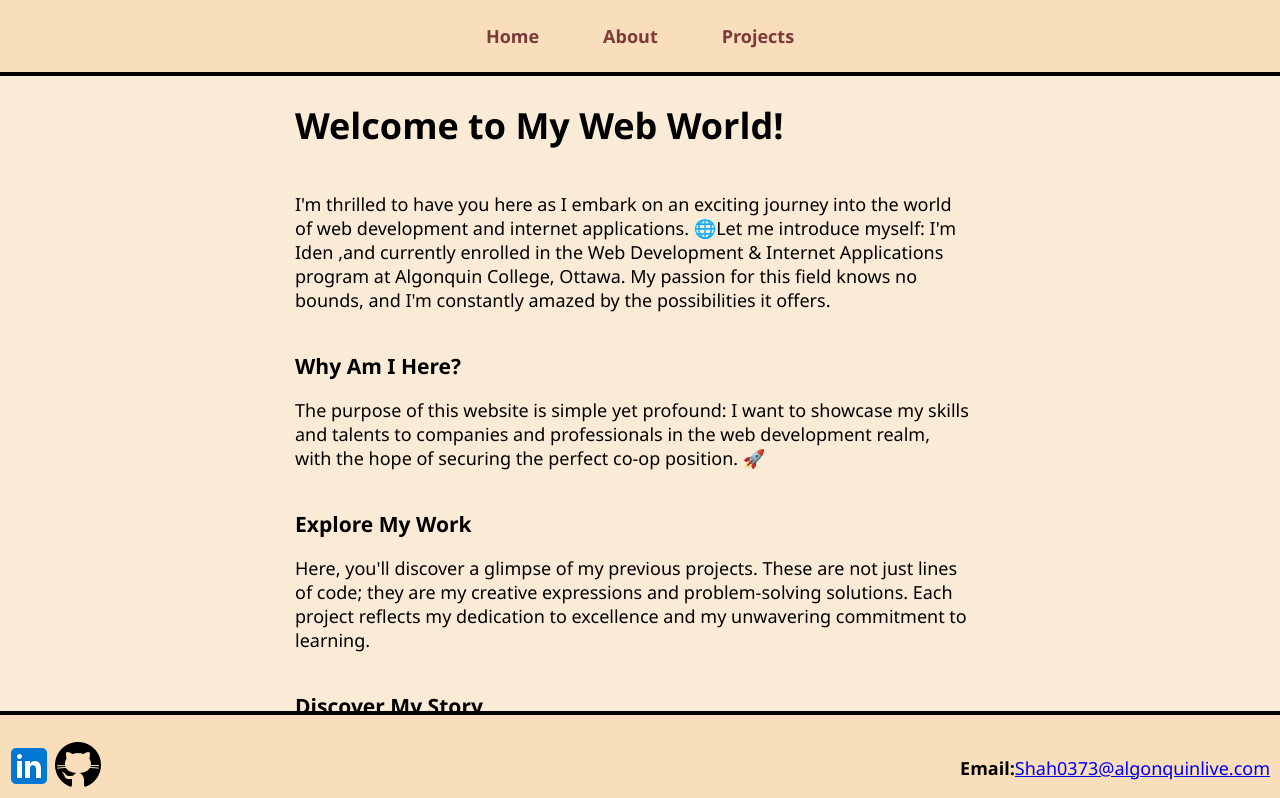
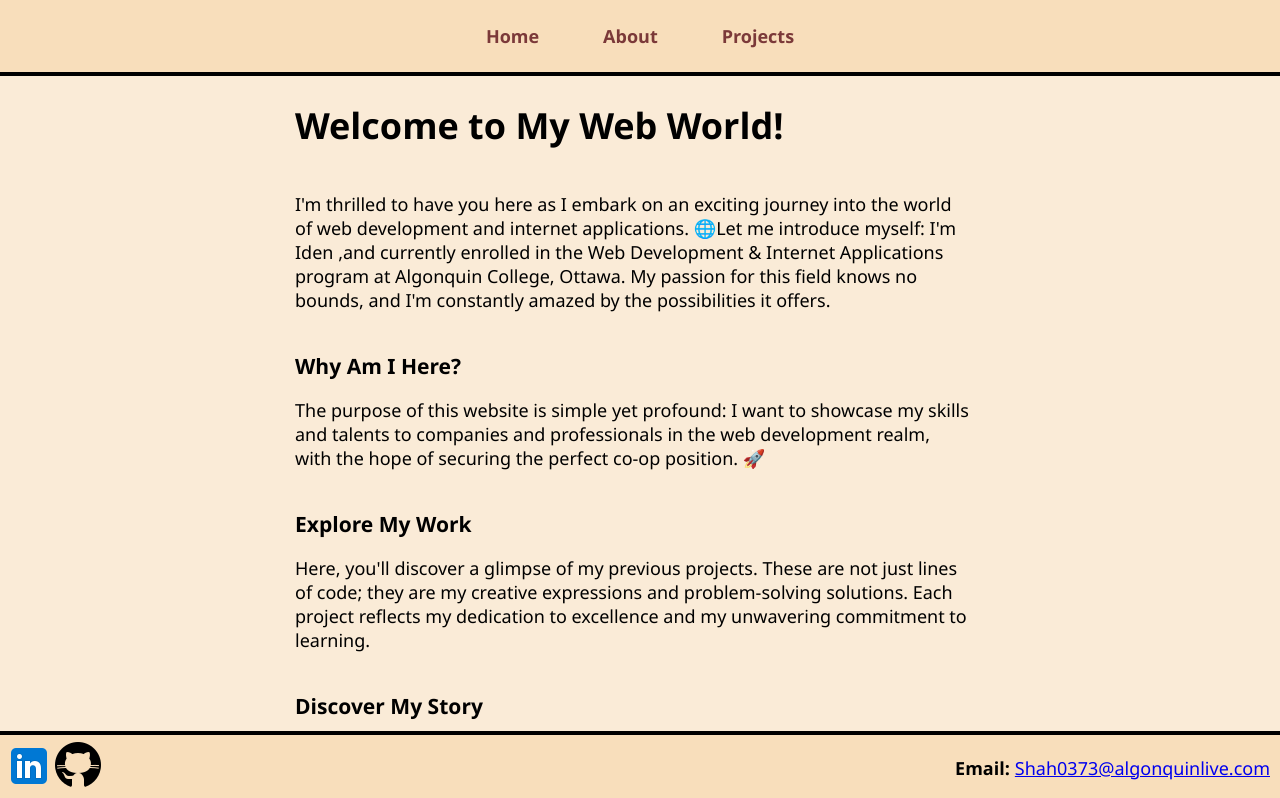
Before and after one commit to Idenshah/WebSite, a React (Create React App) app: page / in a window 1280 px wide. Shown: the top 798 px of the page. Built offline with nearby package versions, Linux system fonts and the light colour scheme.

Commit message:
updated.

```diff
--- a/src/App.css
+++ b/src/App.css
@@ -62,6 +62,7 @@ nav a:hover {
   max-width: 700px;
   margin: auto;
   padding-top: 72px;
+  padding-bottom: 72px;
 }
 
 footer {
@@ -71,7 +72,7 @@ footer {
   width: 100%;
   background: rgb(248, 222, 187);
   display: flex;
-  padding-top: 20px;
+
   justify-content: space-between;
 }
 
@@ -156,4 +157,5 @@ p {
 }
 .email {
   font-weight: bolder;
+  padding-right: 5px;
 }
```
